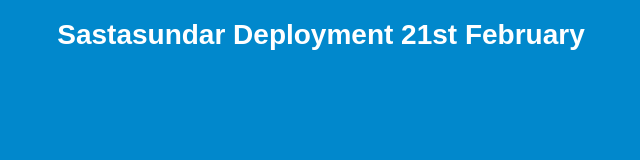
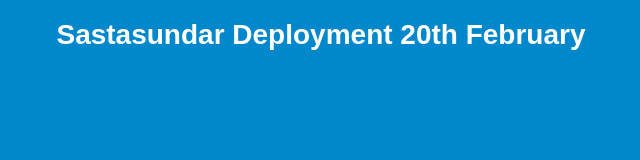
Before and after one commit to devopssourav/sml-ai-web, a plain HTML site: page index.html in a window 1280 px wide. Shown: the whole page, without its empty margins (319-959 px from the left). Drawn offline with Linux system fonts and the light colour scheme.

Commit message:
3rd commit

```diff
--- a/index.html
+++ b/index.html
@@ -12,7 +12,7 @@
   </style>
 </head>
 <body>
-  <div align="center"><h1>Sastasundar Deployment 21st February</h1></div>
+  <div align="center"><h1>Sastasundar Deployment 20th February</h1></div>
     </div>
 </body>
 </html>
```
